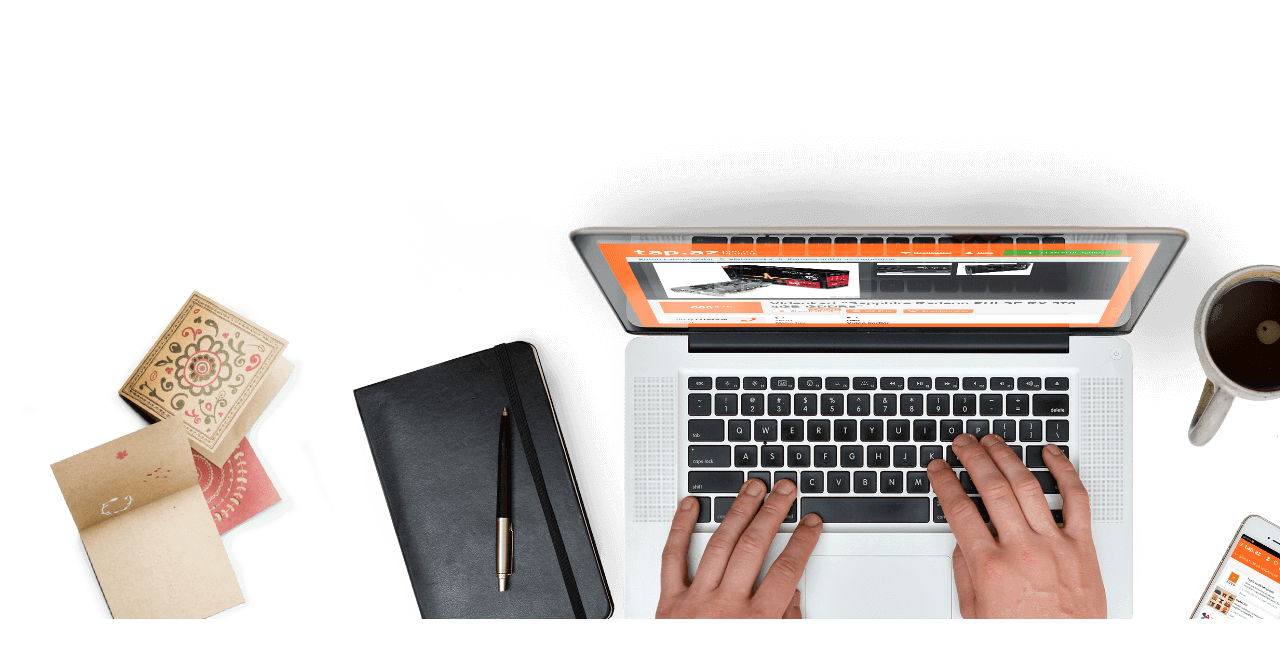
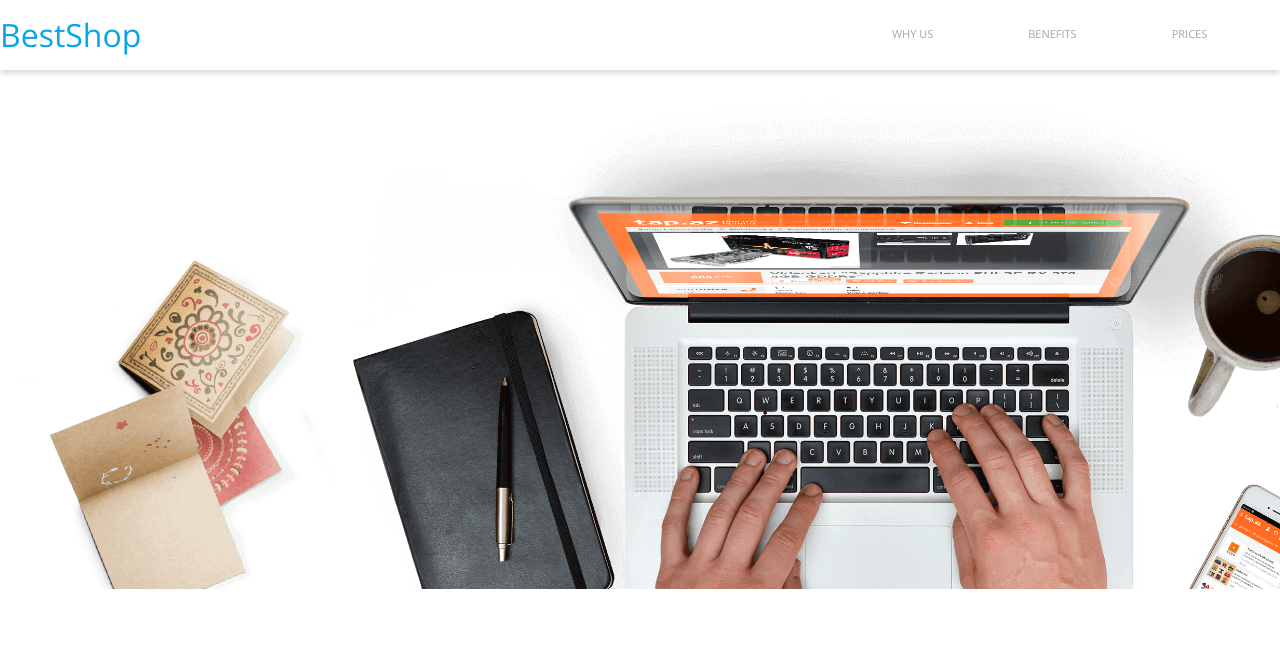
Before and after one commit to Anuszka86/Best-Shop-Website, a plain HTML site: page index.html in a window 1280 px wide. Shown: the top 658 px of the page. Drawn offline with nearby package versions, Linux system fonts and the light colour scheme.

Commit message:
ostylowano header

```diff
--- a/css/main.css
+++ b/css/main.css
@@ -12,7 +12,7 @@
 
 }
 
-*, *::before, *::after {
+*, *::before, *::after, *:hover {
     box-sizing: border-box;
 }
 
@@ -25,7 +25,7 @@ body, html {
 .container {
     width: 1352px;
     margin: 0 auto;
-    padding: 100px 0 0 0;
+    display: flex;
 }
 
 .hidden {
@@ -36,3 +36,7 @@ h1, h2, h3 {
     font-family: 'Raleway', sans-serif;
     font-weight: 400;
 }
+a {
+    text-decoration: none;
+    cursor: pointer;
+}
--- a/css/style.css
+++ b/css/style.css
@@ -0,0 +1,35 @@
+header {
+    width: 100%;
+    box-shadow: 0px 3px 6px #00000029;
+    }
+header .container {
+    justify-content: space-between;
+    align-items: center;
+    }
+.logo {
+    font-size: 32px;
+    color: var(--color-primary);
+}
+nav {
+    height: 70px;
+    display: flex;
+    justify-content: flex-end;
+    align-items: center;
+    gap: 95px;
+    text-transform: uppercase;
+    font-size: 11px;
+    border: black;
+    }
+
+nav a {
+    display: flex;
+    align-items: center;
+    height: 100%;
+    color: var(--color-grey);
+    padding: 20px 0;
+    border-bottom: 4px solid rgba(0,0,0,0);
+    }
+nav a:hover {
+    color: var(--color-black);
+    border-bottom: 4px solid var(--color-primary);
+}
--- a/index.html
+++ b/index.html
@@ -14,14 +14,19 @@
     <link rel="stylesheet" href="css/style.css">
 </head>
 <body>
-<header></header>
-<div class="logo"></div>
+<header>
+    <div class="container">
+    <div class="logo">
+    <p>BestShop</p>
+</div>
 <nav>
-    <a></a>
-    <a></a>
-    <a></a>
-    <a></a>
+    <a href="#">Why us</a>
+    <a href="#benefits">Benefits</a>
+    <a href="#prices">Prices</a>
+    <a href="#contact">Contact</a>
 </nav>
+    </div>
+</header>
 <main>
     <section class="entry">
         <div class="container">
```
